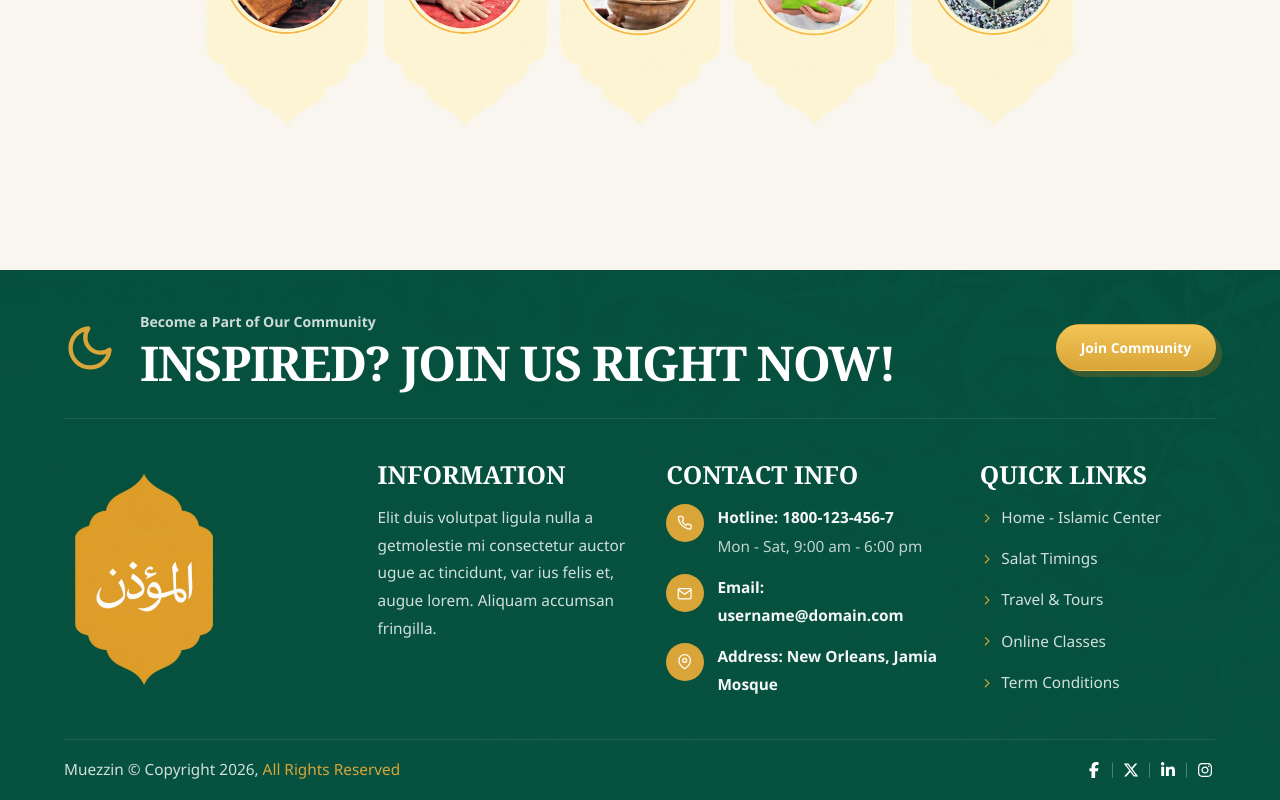
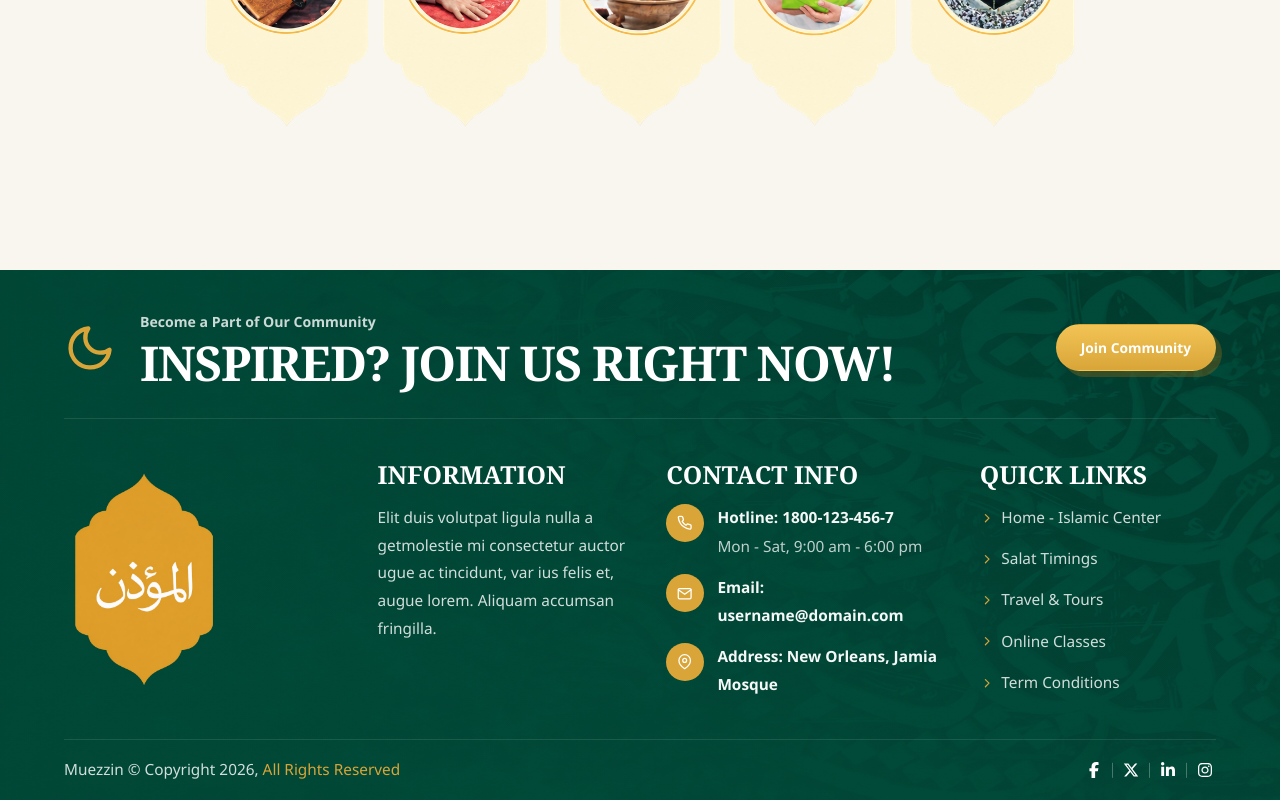
Before and after one commit to i-mTanvir/mosque, a React (Vite) app: page / in a window 1280 px wide. Shown: the part 3627-4427 px from the top of the page. Built offline with nearby package versions, Linux system fonts and the light colour scheme.

Commit message:
Enhance SiteFooter with background image and gradient overlay for improved aesthetics

```diff
--- a/src/styles/app.css
+++ b/src/styles/app.css
@@ -840,12 +840,33 @@ main {
 }
 
 .site-footer {
+  position: relative;
+  overflow: hidden;
   padding: 2.5rem clamp(1.5rem, 6vw, 4rem) 1.1rem;
-  background:
-    linear-gradient(180deg, rgba(7, 83, 64, 0.8), rgba(7, 83, 64, 0.9)),
-    url('/media/footer-bg.png') center top / 100% auto no-repeat;
   color: rgba(255, 255, 255, 0.82);
   background-color: #075340;
+}
+
+.site-footer::before {
+  content: '';
+  position: absolute;
+  inset: 0;
+  background: url('/media/footer-bg.png') center center / 100% 100% no-repeat;
+  opacity: 0.9;
+  pointer-events: none;
+}
+
+.site-footer::after {
+  content: '';
+  position: absolute;
+  inset: 0;
+  background: linear-gradient(180deg, rgba(7, 83, 64, 0.08), rgba(7, 83, 64, 0.14));
+  pointer-events: none;
+}
+
+.site-footer > * {
+  position: relative;
+  z-index: 1;
 }
 
 .site-footer h2,
```
